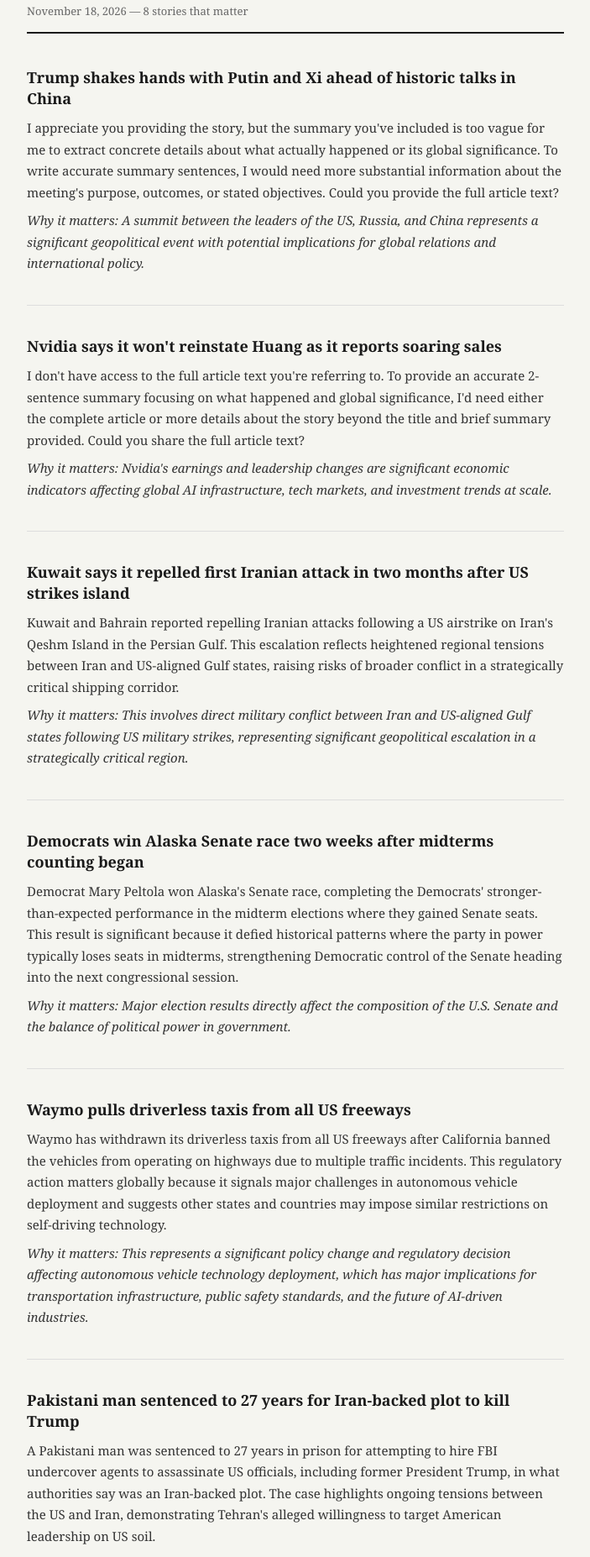
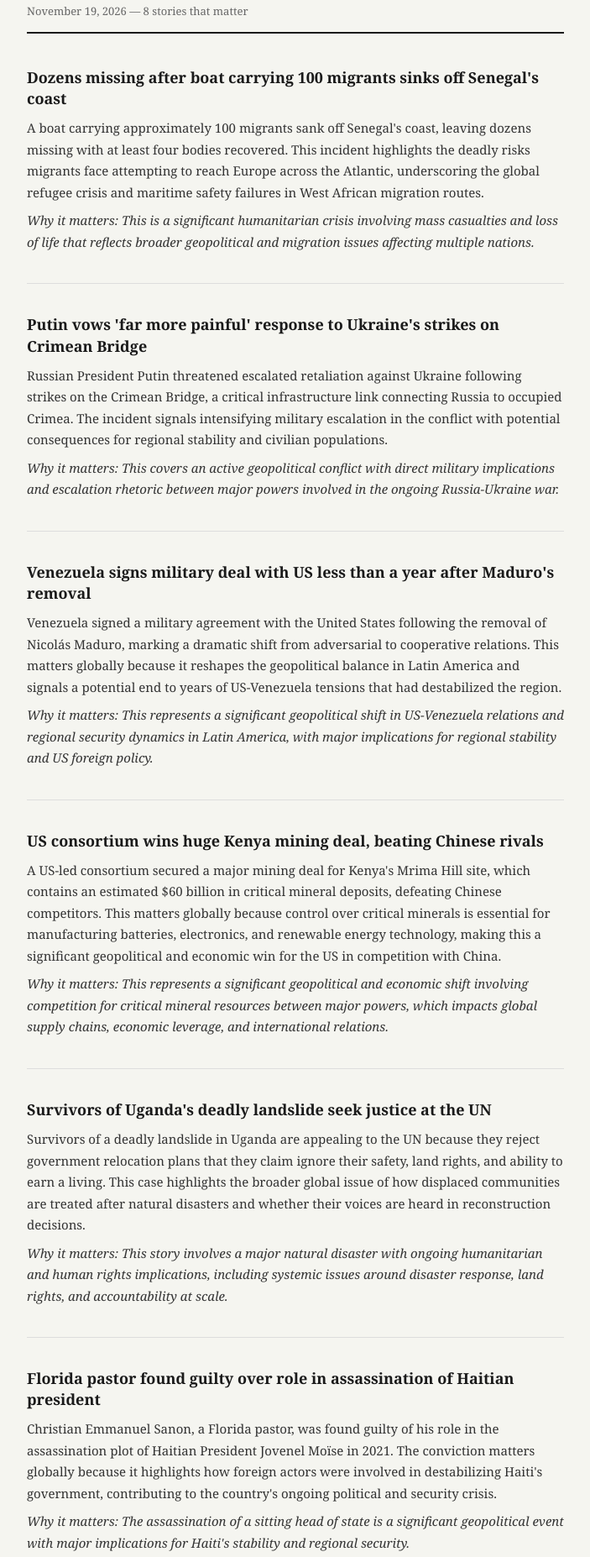
Before and after one commit to bm1815/essential-news, a plain HTML site: page index.html in a window 1280 px wide. Shown: the part 80-1934 px from the top of the page at 84% size, without its empty margins (288-991 px from the left). Drawn offline with Linux system fonts and the light colour scheme.

Commit message:
Update news 2026-11-19

```diff
--- a/index.html
+++ b/index.html
@@ -86,58 +86,56 @@
 
     <header>
         <h1>Essential News</h1>
-        <p>November 18, 2026 — 8 stories that matter</p>
+        <p>November 19, 2026 — 8 stories that matter</p>
     </header>
 
 
     <div class="story">
-        <h2><a href="https://www.bbc.co.uk/news/articles/ck9d75x5wwwwo?at_medium=RSS&at_campaign=rss" target="_blank">Trump shakes hands with Putin and Xi ahead of historic talks in China</a></h2>
-        <p>I appreciate you providing the story, but the summary you've included is too vague for me to extract concrete details about what actually happened or its global significance. To write accurate summary sentences, I would need more substantial information about the meeting's purpose, outcomes, or stated objectives. Could you provide the full article text?</p>
-        <p class="reason">Why it matters: A summit between the leaders of the US, Russia, and China represents a significant geopolitical event with potential implications for global relations and international policy.</p>
+        <h2><a href="https://www.bbc.co.uk/news/articles/c58j484089ewo?at_medium=RSS&at_campaign=rss" target="_blank">Dozens missing after boat carrying 100 migrants sinks off Senegal's coast</a></h2>
+        <p>A boat carrying approximately 100 migrants sank off Senegal's coast, leaving dozens missing with at least four bodies recovered. This incident highlights the deadly risks migrants face attempting to reach Europe across the Atlantic, underscoring the global refugee crisis and maritime safety failures in West African migration routes.</p>
+        <p class="reason">Why it matters: This is a significant humanitarian crisis involving mass casualties and loss of life that reflects broader geopolitical and migration issues affecting multiple nations.</p>
     </div>
 
     <div class="story">
-        <h2><a href="https://www.bbc.co.uk/news/articles/cm2kl50vkwkdo?at_medium=RSS&at_campaign=rss" target="_blank">Nvidia says it won't reinstate Huang as it reports soaring sales</a></h2>
-        <p>I don't have access to the full article text you're referring to. To provide an accurate 2-sentence summary focusing on what happened and global significance, I'd need either the complete article or more details about the story beyond the title and brief summary provided.
-
-Could you share the full article text?</p>
-        <p class="reason">Why it matters: Nvidia's earnings and leadership changes are significant economic indicators affecting global AI infrastructure, tech markets, and investment trends at scale.</p>
+        <h2><a href="https://www.bbc.co.uk/news/articles/cm879dqn3e1jo?at_medium=RSS&at_campaign=rss" target="_blank">Putin vows 'far more painful' response to Ukraine's strikes on Crimean Bridge</a></h2>
+        <p>Russian President Putin threatened escalated retaliation against Ukraine following strikes on the Crimean Bridge, a critical infrastructure link connecting Russia to occupied Crimea. The incident signals intensifying military escalation in the conflict with potential consequences for regional stability and civilian populations.</p>
+        <p class="reason">Why it matters: This covers an active geopolitical conflict with direct military implications and escalation rhetoric between major powers involved in the ongoing Russia-Ukraine war.</p>
     </div>
 
     <div class="story">
-        <h2><a href="https://www.bbc.co.uk/news/articles/cw4gn9jeqjq7o?at_medium=RSS&at_campaign=rss" target="_blank">Kuwait says it repelled first Iranian attack in two months after US strikes island</a></h2>
-        <p>Kuwait and Bahrain reported repelling Iranian attacks following a US airstrike on Iran's Qeshm Island in the Persian Gulf. This escalation reflects heightened regional tensions between Iran and US-aligned Gulf states, raising risks of broader conflict in a strategically critical shipping corridor.</p>
-        <p class="reason">Why it matters: This involves direct military conflict between Iran and US-aligned Gulf states following US military strikes, representing significant geopolitical escalation in a strategically critical region.</p>
+        <h2><a href="https://www.bbc.co.uk/news/articles/cmwy8pyqlq5vo?at_medium=RSS&at_campaign=rss" target="_blank">Venezuela signs military deal with US less than a year after Maduro's removal</a></h2>
+        <p>Venezuela signed a military agreement with the United States following the removal of Nicolás Maduro, marking a dramatic shift from adversarial to cooperative relations. This matters globally because it reshapes the geopolitical balance in Latin America and signals a potential end to years of US-Venezuela tensions that had destabilized the region.</p>
+        <p class="reason">Why it matters: This represents a significant geopolitical shift in US-Venezuela relations and regional security dynamics in Latin America, with major implications for regional stability and US foreign policy.</p>
     </div>
 
     <div class="story">
-        <h2><a href="https://www.bbc.co.uk/news/articles/cqev3v2ygzlvo?at_medium=RSS&at_campaign=rss" target="_blank">Democrats win Alaska Senate race two weeks after midterms counting began</a></h2>
-        <p>Democrat Mary Peltola won Alaska's Senate race, completing the Democrats' stronger-than-expected performance in the midterm elections where they gained Senate seats. This result is significant because it defied historical patterns where the party in power typically loses seats in midterms, strengthening Democratic control of the Senate heading into the next congressional session.</p>
-        <p class="reason">Why it matters: Major election results directly affect the composition of the U.S. Senate and the balance of political power in government.</p>
+        <h2><a href="https://www.bbc.co.uk/news/articles/cm9q84gp0gr3o?at_medium=RSS&at_campaign=rss" target="_blank">US consortium wins huge Kenya mining deal, beating Chinese rivals</a></h2>
+        <p>A US-led consortium secured a major mining deal for Kenya's Mrima Hill site, which contains an estimated $60 billion in critical mineral deposits, defeating Chinese competitors. This matters globally because control over critical minerals is essential for manufacturing batteries, electronics, and renewable energy technology, making this a significant geopolitical and economic win for the US in competition with China.</p>
+        <p class="reason">Why it matters: This represents a significant geopolitical and economic shift involving competition for critical mineral resources between major powers, which impacts global supply chains, economic leverage, and international relations.</p>
     </div>
 
     <div class="story">
-        <h2><a href="https://www.bbc.co.uk/news/articles/cmy86pp336qlo?at_medium=RSS&at_campaign=rss" target="_blank">Waymo pulls driverless taxis from all US freeways</a></h2>
-        <p>Waymo has withdrawn its driverless taxis from all US freeways after California banned the vehicles from operating on highways due to multiple traffic incidents. This regulatory action matters globally because it signals major challenges in autonomous vehicle deployment and suggests other states and countries may impose similar restrictions on self-driving technology.</p>
-        <p class="reason">Why it matters: This represents a significant policy change and regulatory decision affecting autonomous vehicle technology deployment, which has major implications for transportation infrastructure, public safety standards, and the future of AI-driven industries.</p>
+        <h2><a href="https://www.bbc.co.uk/news/articles/c920xgxp5785o?at_medium=RSS&at_campaign=rss" target="_blank">Survivors of Uganda's deadly landslide seek justice at the UN</a></h2>
+        <p>Survivors of a deadly landslide in Uganda are appealing to the UN because they reject government relocation plans that they claim ignore their safety, land rights, and ability to earn a living. This case highlights the broader global issue of how displaced communities are treated after natural disasters and whether their voices are heard in reconstruction decisions.</p>
+        <p class="reason">Why it matters: This story involves a major natural disaster with ongoing humanitarian and human rights implications, including systemic issues around disaster response, land rights, and accountability at scale.</p>
     </div>
 
     <div class="story">
-        <h2><a href="https://www.bbc.co.uk/news/articles/cm15ezz8n394o?at_medium=RSS&at_campaign=rss" target="_blank">Pakistani man sentenced to 27 years for Iran-backed plot to kill Trump</a></h2>
-        <p>A Pakistani man was sentenced to 27 years in prison for attempting to hire FBI undercover agents to assassinate US officials, including former President Trump, in what authorities say was an Iran-backed plot. The case highlights ongoing tensions between the US and Iran, demonstrating Tehran's alleged willingness to target American leadership on US soil.</p>
-        <p class="reason">Why it matters: This involves a geopolitical threat (Iran-backed assassination plot against a US president) with significant national security implications.</p>
+        <h2><a href="https://www.bbc.co.uk/news/articles/cm702q0lg50po?at_medium=RSS&at_campaign=rss" target="_blank">Florida pastor found guilty over role in assassination of Haitian president</a></h2>
+        <p>Christian Emmanuel Sanon, a Florida pastor, was found guilty of his role in the assassination plot of Haitian President Jovenel Moïse in 2021. The conviction matters globally because it highlights how foreign actors were involved in destabilizing Haiti's government, contributing to the country's ongoing political and security crisis.</p>
+        <p class="reason">Why it matters: The assassination of a sitting head of state is a significant geopolitical event with major implications for Haiti's stability and regional security.</p>
     </div>
 
     <div class="story">
-        <h2><a href="https://www.bbc.co.uk/news/articles/crkgvxxwpwz2o?at_medium=RSS&at_campaign=rss" target="_blank">Rubio says US not 'under systemic attack' after series of tech outages</a></h2>
-        <p>Secretary of State Marco Rubio denied that recent tech outages affecting Microsoft, banks, and flights represent a coordinated "systemic attack" on the US, stating there is "zero evidence" of connection between the incidents. The statement matters globally because widespread tech disruptions raise concerns about critical infrastructure vulnerability and potential coordinated threats, making official reassurance important for public confidence in systems people depend on daily.</p>
-        <p class="reason">Why it matters: Major infrastructure outages affecting banking, aviation, and technology systems have significant geopolitical and economic implications, and official statements about their cause are relevant to public understanding of national security and systemic stability.</p>
+        <h2><a href="https://www.bbc.co.uk/news/articles/cw8r7510degno?at_medium=RSS&at_campaign=rss" target="_blank">Israeli military completes ground operation in Gaza beyond Yellow Line</a></h2>
+        <p>Israeli forces conducted a ground operation in Gaza beyond the designated Yellow Line to dismantle what they called a "terror tunnel," which Hamas denounced as a ceasefire violation. The incident highlights escalating tensions and conflicting interpretations of ceasefire terms between the two sides, with potential implications for the fragility of any Gaza peace agreement.</p>
+        <p class="reason">Why it matters: This involves an active geopolitical conflict with potential ceasefire violations that could escalate regional tensions and impact ongoing peace negotiations.</p>
     </div>
 
     <div class="story">
-        <h2><a href="https://www.bbc.co.uk/news/articles/cw772jk4rvmxo?at_medium=RSS&at_campaign=rss" target="_blank">Putin's Crimean Bridge partly collapses as Zelensky hails 'unprecedented' attack by Ukraine</a></h2>
-        <p>Ukraine conducted a major missile and drone attack on the Crimea Bridge, a key Russian military supply route, causing partial collapse of the structure after weeks of planning. The strike matters globally because it demonstrates Ukraine's growing long-range strike capability and directly threatens Russia's ability to sustain military operations in occupied territories, potentially reshaping the conflict's trajectory.</p>
-        <p class="reason">Why it matters: This represents a significant military development in the Russia-Ukraine war affecting critical infrastructure and strategic logistics, with geopolitical implications for the ongoing conflict.</p>
+        <h2><a href="https://www.bbc.co.uk/news/articles/cm9q8j2z3gg8o?at_medium=RSS&at_campaign=rss" target="_blank">Elon Musk says record $446m spending on US midterms was 'pretty foolish'</a></h2>
+        <p>Elon Musk acknowledged that his record $446 million spending on the 2024 US midterm elections was misguided, while clarifying he doesn't align with the Trump-linked MAGA movement. This matters globally because Musk's unprecedented political spending and shifting stance reveal tensions between tech billionaires and political movements, potentially influencing future campaign finance strategies and tech industry political engagement.</p>
+        <p class="reason">Why it matters: This concerns significant political spending and influence by a major billionaire in US elections, which raises questions about money in politics and impacts democratic processes at scale.</p>
     </div>
 
 
```
